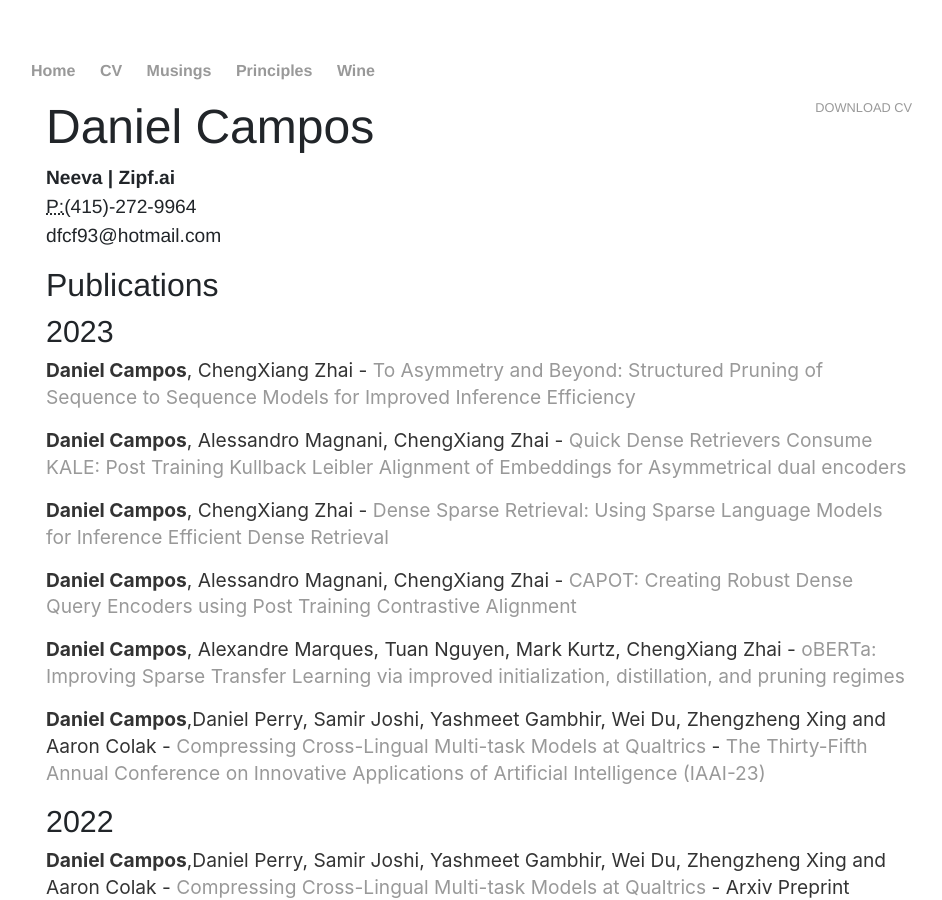
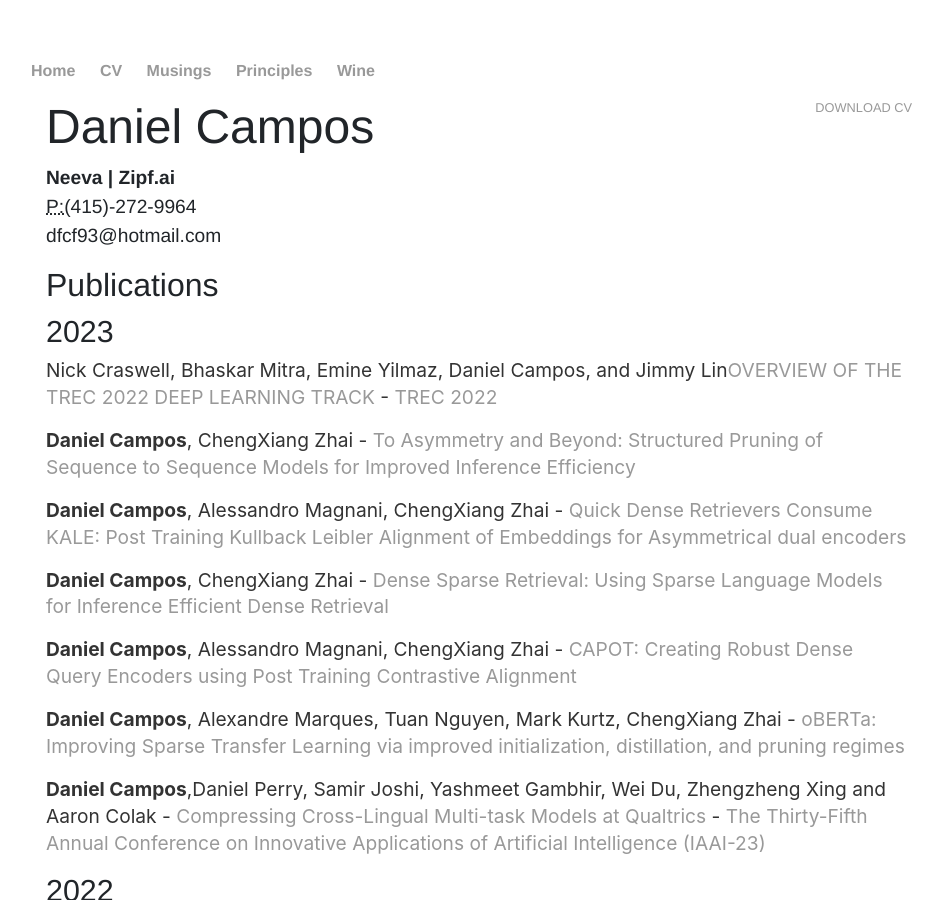
Before and after one commit to spacemanidol/spacemanidol.github.io, a Jekyll site: the page built from cv/index.html, in a window 1280 px wide and 900 px high. Shown: the whole window, without its empty margins (161-1103 px from the left). Built offline with Jekyll 4.4.1, drawn with Linux system fonts in a browser that asks for light colours; a script that is not in the unit is left out; comment, search, counter and statistics services are not loaded.

Commit message:
Update index.html

```diff
--- a/cv/index.html
+++ b/cv/index.html
@@ -12,6 +12,7 @@ title: CV of Daniel Campos
 	</address>
 	<h2>Publications</h2>
 	<h4>2023</h4>
+	<p>Nick Craswell, Bhaskar Mitra, Emine Yilmaz, </strong>Daniel Campos</strong>, and Jimmy Lin<a href='https://www.microsoft.com/en-us/research/publication/overview-of-the-trec-2022-deep-learning-track/'>OVERVIEW OF THE TREC 2022 DEEP LEARNING TRACK</a> - <a href='https://trec.nist.gov/tracks.html'>TREC 2022</a></p>
 	<p><strong>Daniel Campos</strong>, ChengXiang Zhai - <a href='https://arxiv.org/abs/2304.00114'>To Asymmetry and Beyond: Structured Pruning of Sequence to Sequence Models for Improved Inference Efficiency</a> </p>
 	<p><strong>Daniel Campos</strong>, Alessandro Magnani, ChengXiang Zhai - <a href='https://arxiv.org/abs/2304.01016'>Quick Dense Retrievers Consume KALE: Post Training Kullback Leibler Alignment of Embeddings for Asymmetrical dual encoders</a> </p>
 	<p><strong>Daniel Campos</strong>, ChengXiang Zhai - <a href='https://arxiv.org/abs/2304.00114'>Dense Sparse Retrieval: Using Sparse Language Models for Inference Efficient Dense Retrieval</a> </p>
```
